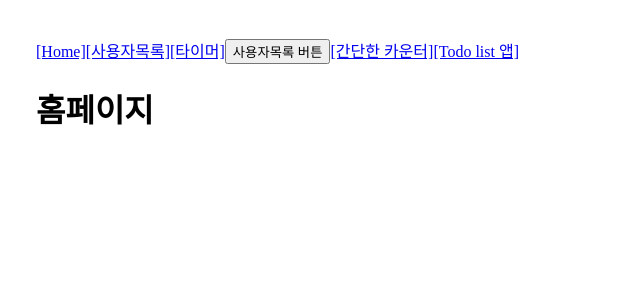
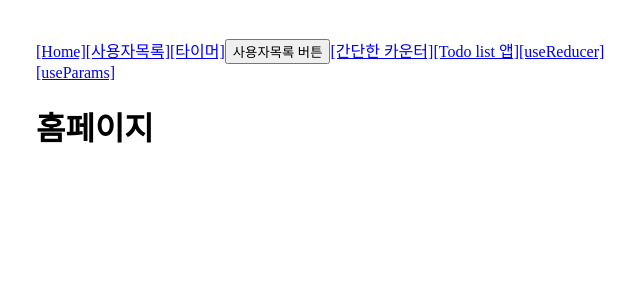
Before and after one commit to elroi773/React-winter, a React (Vite) app in the folder yirea_react04/: page / in a window 1280 px wide. Shown: the top 300 px of the page, without its empty margins (304-944 px from the left). Built offline with nearby package versions, Linux system fonts and the light colour scheme.

Commit message:
useParm hook 함수 사용 예제 입니다

```diff
--- a/yirea_react04/src/components/common/Navi.jsx
+++ b/yirea_react04/src/components/common/Navi.jsx
@@ -1,3 +1,4 @@
+import { useReducer } from "react";
 import { Link, useNavigate } from "react-router-dom";
 function Navi() {
   const nav = useNavigate();
@@ -14,6 +15,8 @@ function Navi() {
         <button onClick={onClickButton}>사용자목록 버튼</button>
         <Link to={"/simplecountermenu"}>[간단한 카운터]</Link>
         <Link to={"/todomenu"}>[Todo list 앱]</Link>
+        <Link to={"/reduceexam"}>[useReducer]</Link>
+        <Link to={"/showItem/:id"}>[useParams]</Link>
       </div>
     </>
   );
```
